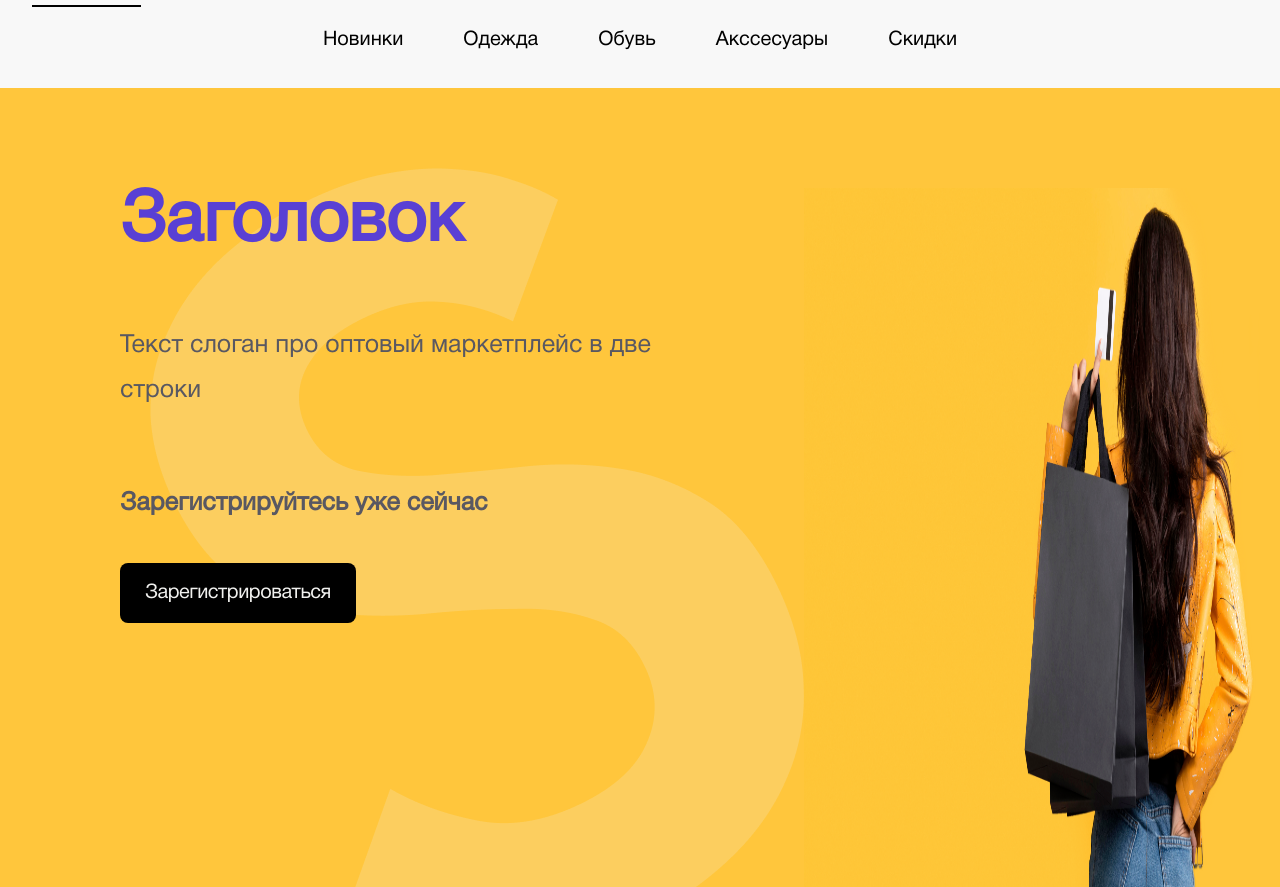
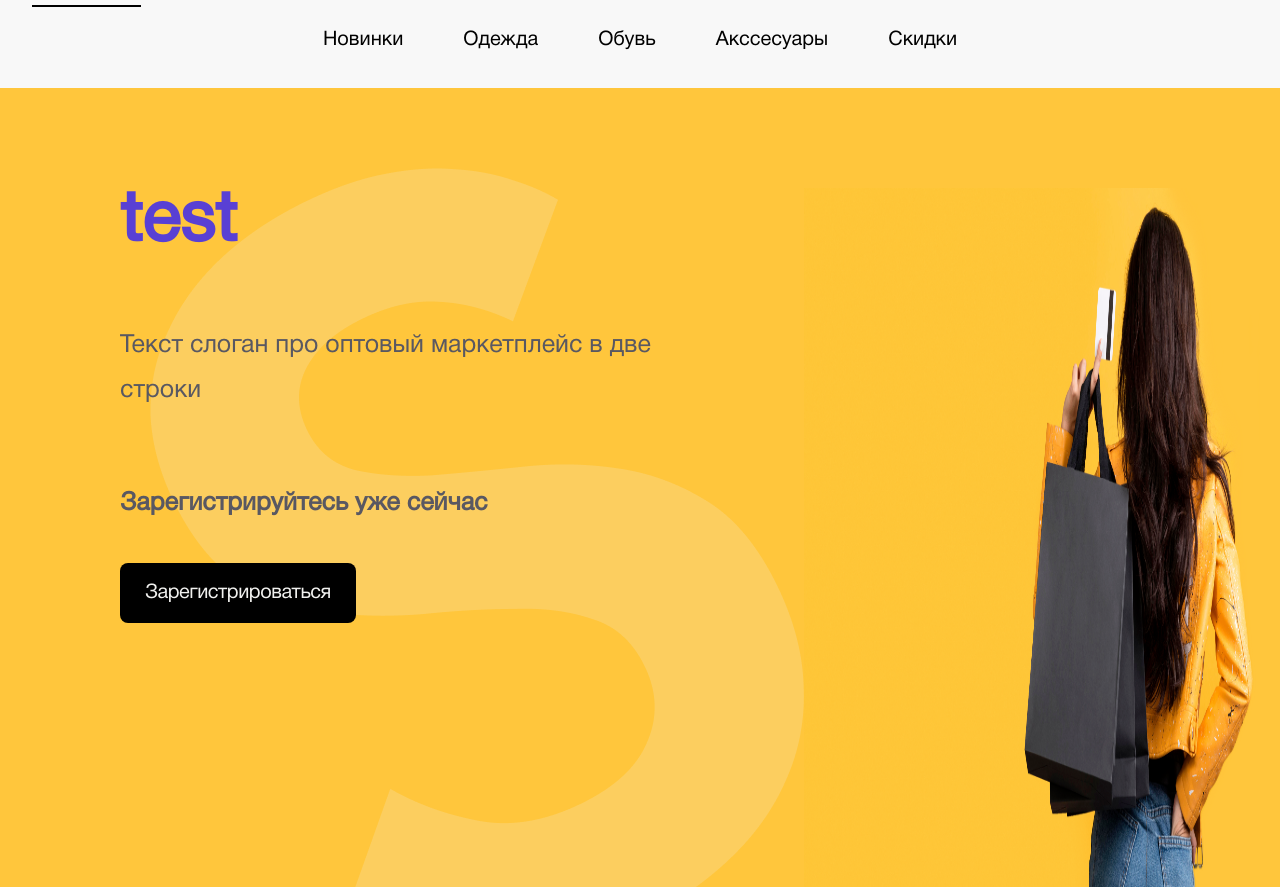
Before and after one commit to NL-Dir/diploma, a Django app: page / in a window 1280 px wide. Shown: the part 176-1063 px from the top of the page. Run offline with Django 5.2, Linux system fonts and the light colour scheme.

Commit message:
irishka tst

```diff
--- a/storbriz/templates/src/home.html
+++ b/storbriz/templates/src/home.html
@@ -917,7 +917,7 @@
                               <div class="preview-page__s"><img src="{% static 'img/img/s.png' %}" alt=""></div>
                               <div class="preview-page__information-content">
                                  <div class="preview-page__subtitle">
-                                    Заголовок
+                                    test
                                  </div>
                                  <div class="preview-page__text">Текст слоган про оптовый маркетплейс
                                     в две строки</div>
```
